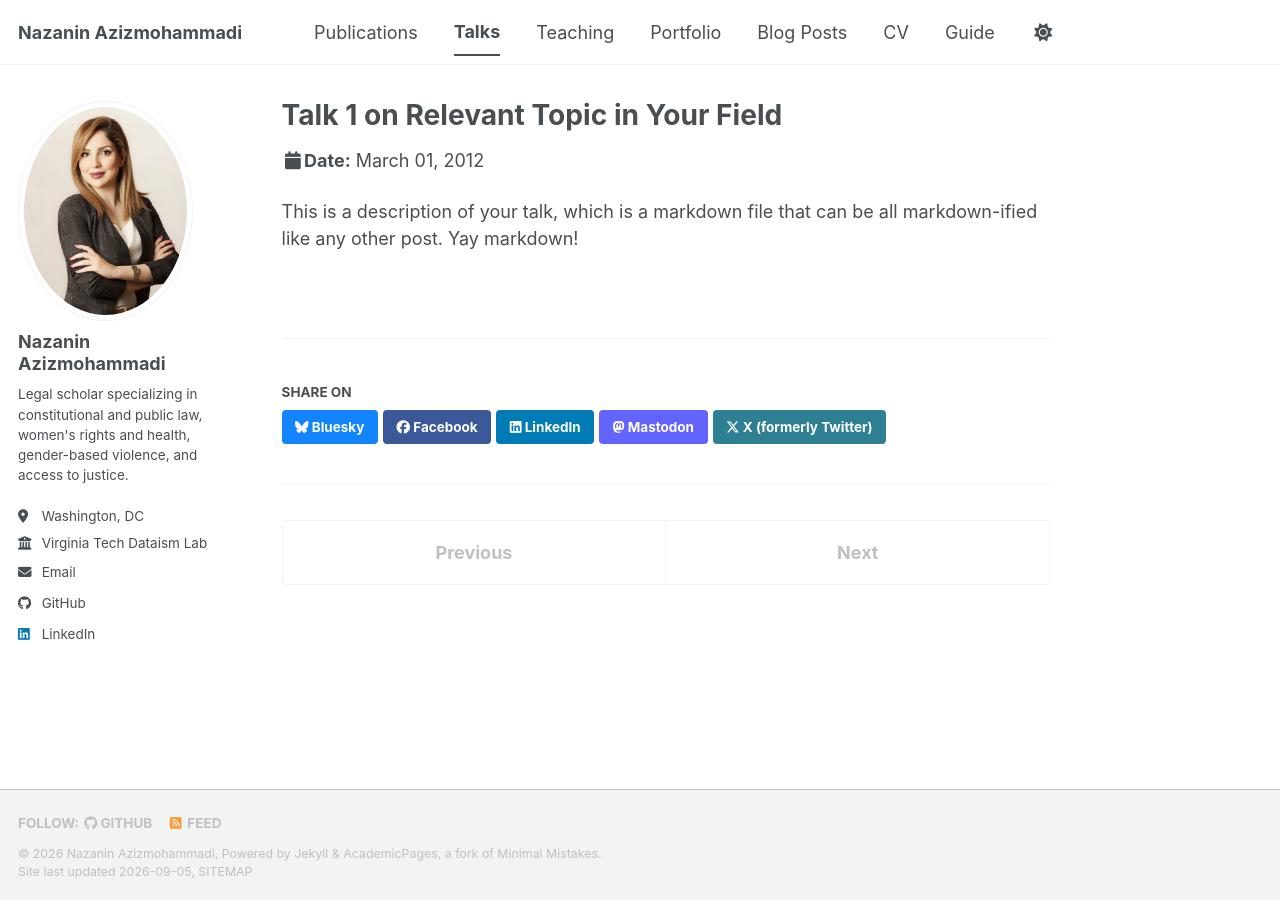
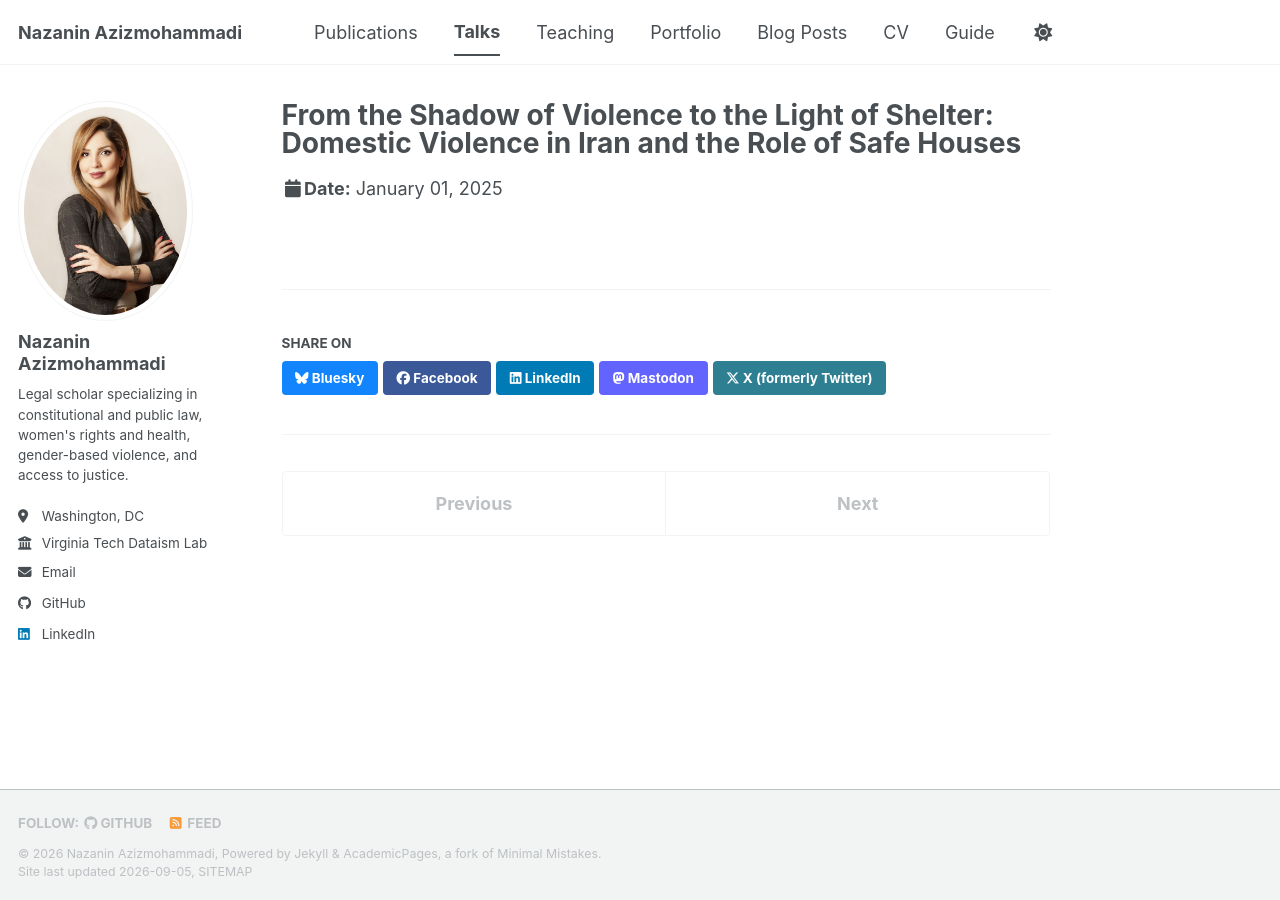
Before and after one commit to nazaninazizmohammadi/nazaninazizmohammadi.github.io, a Jekyll site: the page built from _talks/2012-03-01-talk-1.md, in a window 1280 px wide. Built offline with Jekyll 4.4.1, drawn with Linux system fonts in a browser that asks for light colours; a style sheet for code colours, icons or effects is not loaded.

Commit message:
Update 2012-03-01-talk-1.md

```diff
--- a/_talks/2012-03-01-talk-1.md
+++ b/_talks/2012-03-01-talk-1.md
@@ -1,11 +1,9 @@
 ---
-title: "Talk 1 on Relevant Topic in Your Field"
+title: "From the Shadow of Violence to the Light of Shelter: Domestic Violence in Iran and the Role of Safe Houses"
 collection: talks
-type: "Talk"
-permalink: /talks/2012-03-01-talk-1
-venue: "UC San Francisco, Department of Testing"
-date: 2012-03-01
-location: "San Francisco, CA, USA"
+type: "Invited talk"
+permalink: /talks/2025-01-01-shadow-of-violence-safe-shelter
+venue: "Iranian Academy of Legal Elites, COAT Internship Program"
+date: 2025-01-01
+location: "Shahid Beheshti University, Iran"
 ---
-
-This is a description of your talk, which is a markdown file that can be all markdown-ified like any other post. Yay markdown!
```
